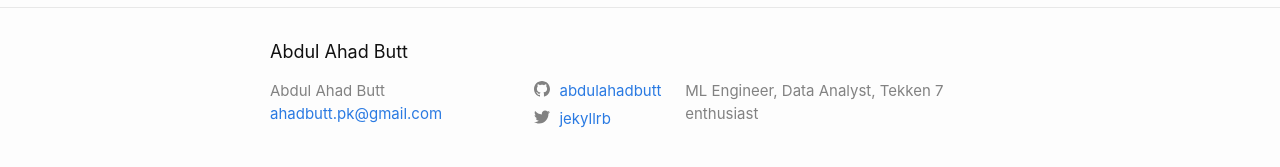
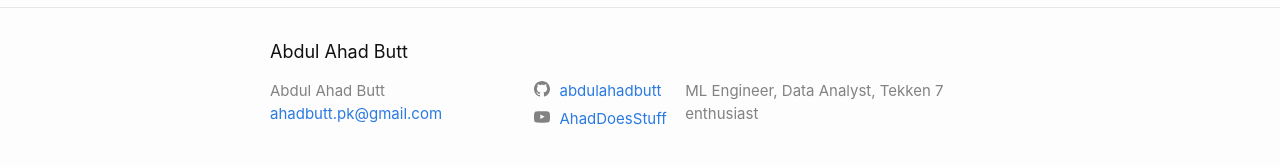
Before and after one commit to abdulahadbutt/abdulahadbutt.github.io, a Jekyll site: the page built from index.md, in a window 1280 px wide. Shown: the part 710-877 px from the top of the page. Built offline with Jekyll 4.4.1, drawn with Linux system fonts in a browser that asks for light colours.

Commit message:
added YT link

```diff
--- a/_config.yml
+++ b/_config.yml
@@ -24,9 +24,14 @@ description: #>- # this means to ignore newlines until "baseurl:"
 # Google search results) and in your feed.xml site description.
 baseurl: "" # the subpath of your site, e.g. /blog
 url: "" # the base hostname & protocol for your site, e.g. http://example.com
-twitter_username: jekyllrb
+# twitter_username: jekyllrb
 github_username:  abdulahadbutt #jekyll
 
+
+# Fields that minima uses but is not defaulted
+author: Abdul Ahad Butt
+youtube_username: AhadDoesStuff
+yt_channel_id: UCMsCJn8cIaM_3QlHFQhAmrg
 # Build settings
 markdown: kramdown
 # Removed minima theme as it is now it a regular theme
--- a/_includes/social.html
+++ b/_includes/social.html
@@ -8,7 +8,7 @@
   {%- if site.pinterest_username -%}<li><a href="https://www.pinterest.com/{{ site.pinterest_username| cgi_escape | escape }}"><svg class="svg-icon"><use xlink:href="{{ '/assets/minima-social-icons.svg#pinterest' | relative_url }}"></use></svg> <span class="username">{{ site.pinterest_username| escape }}</span></a></li>{%- endif -%}
   {%- for mst in site.mastodon -%}{%- if mst.username and mst.instance -%}<li><a href="https://{{ mst.instance| cgi_escape | escape}}/@{{mst.username}}"><svg class="svg-icon"><use xlink:href="{{ '/assets/minima-social-icons.svg#mastodon' | relative_url }}"></use></svg> <span class="username">{{ mst.username|escape }}</span></a></li>{%- endif -%}{%- endfor -%}
   {%- if site.twitter_username -%}<li><a href="https://www.twitter.com/{{ site.twitter_username| cgi_escape | escape }}"><svg class="svg-icon"><use xlink:href="{{ '/assets/minima-social-icons.svg#twitter' | relative_url }}"></use></svg> <span class="username">{{ site.twitter_username| escape }}</span></a></li>{%- endif -%}
-  {%- if site.youtube_username -%}<li><a href="https://youtube.com/{{ site.youtube_username| cgi_escape | escape }}"><svg class="svg-icon"><use xlink:href="{{ '/assets/minima-social-icons.svg#youtube' | relative_url }}"></use></svg> <span class="username">{{ site.youtube_username| escape }}</span></a></li>{%- endif -%}
+  {%- if site.youtube_username -%}<li><a href="https://youtube.com/channel/{{ site.yt_channel_id| cgi_escape | escape }}"><svg class="svg-icon"><use xlink:href="{{ '/assets/minima-social-icons.svg#youtube' | relative_url }}"></use></svg> <span class="username">{{ site.youtube_username| escape }}</span></a></li>{%- endif -%}
   {%- if site.googleplus_username -%}<li><a href="https://plus.google.com/{{ site.googleplus_username| escape }}"><svg class="svg-icon"><use xlink:href="{{ '/assets/minima-social-icons.svg#googleplus' | relative_url }}"></use></svg> <span class="username">{{ site.googleplus_username| escape }}</span></a></li>{%- endif -%}
   {%- if site.rss -%}<li><a href="{{ 'feed.xml' | relative_url }}"><svg class="svg-icon"><use xlink:href="{{ '/assets/minima-social-icons.svg#rss' | relative_url }}"></use></svg> <span>{{ site.rss | escape }}</span></a></li>{%- endif -%}
 </ul>
```
